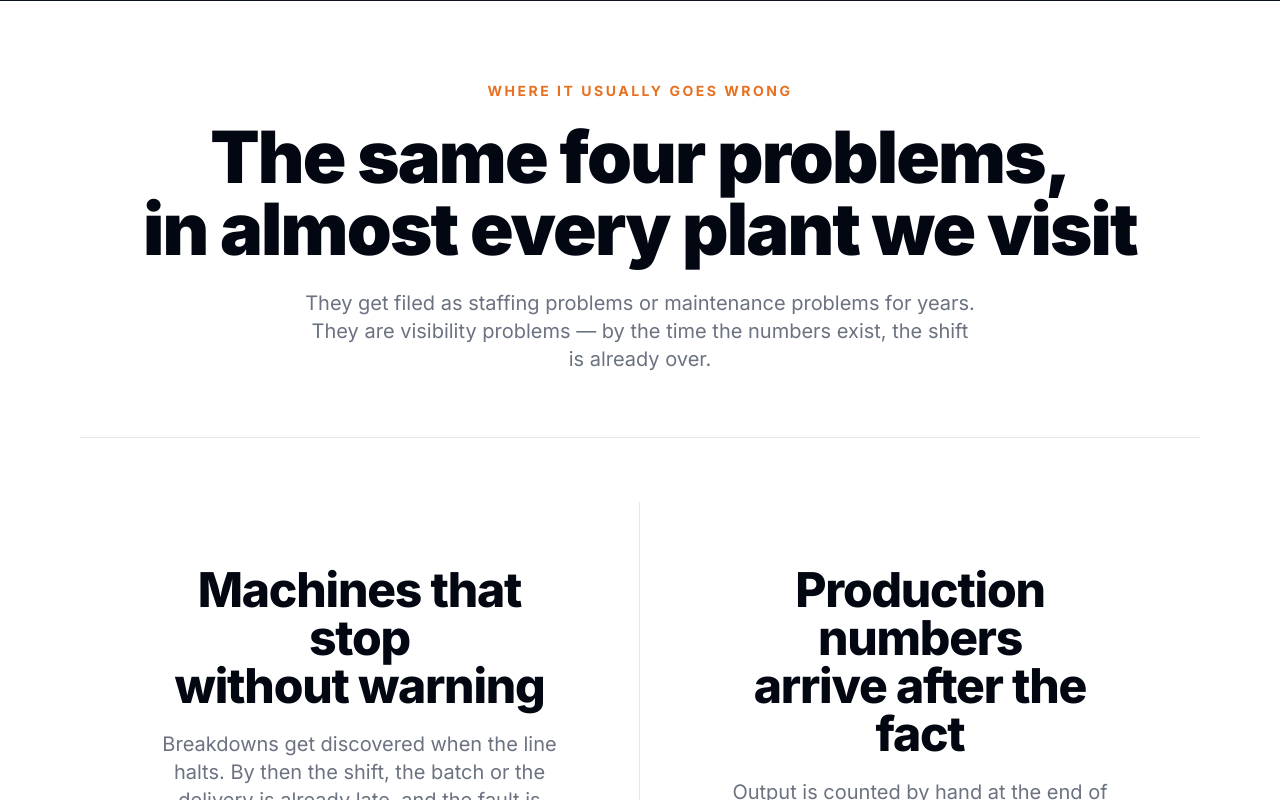
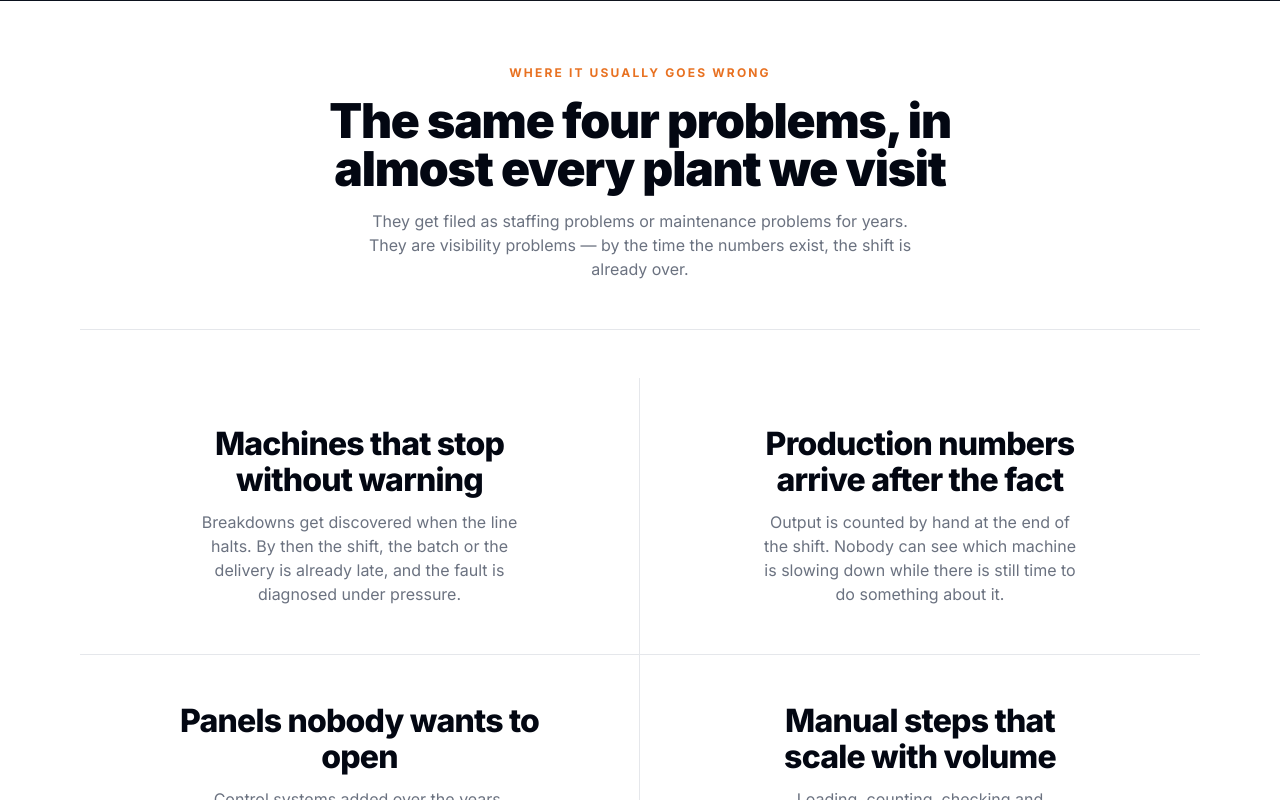
Before and after one commit to crabstertechnology/CT_new, a React (Vite) app: page / in a window 1280 px wide. Shown: the part 1680-2480 px from the top of the page. Built offline with nearby package versions, Linux system fonts and the light colour scheme.

Commit message:
fix: ProblemsSection — reduced font sizes, overflow-hidden, fits viewport without horizontal scroll

```diff
--- a/src/components/ProblemsSection.jsx
+++ b/src/components/ProblemsSection.jsx
@@ -31,44 +31,43 @@ export default function ProblemsSection() {
   return (
     <section
       id="problems"
-      className="page-section min-h-screen flex flex-col justify-center bg-white border-b border-gray-100 relative w-full"
+      className="page-section min-h-screen flex flex-col justify-center bg-white border-b border-gray-100 relative w-full overflow-hidden"
     >
-      {/* Full-bleed vertical layout: header top, grid fills remaining space */}
-      <div className="flex flex-col flex-1 w-full h-full px-6 sm:px-10 lg:px-14 xl:px-20 py-16 lg:py-20">
+      <div className="flex flex-col w-full px-6 sm:px-10 lg:px-14 xl:px-20 py-14 lg:py-16">
 
         {/* Centered Header */}
-        <div className="text-center mb-14 lg:mb-16">
-          <div className="text-xs sm:text-sm font-bold uppercase tracking-[0.18em] text-[#E87121] mb-5">
+        <div className="text-center mb-10 lg:mb-12">
+          <div className="text-xs font-bold uppercase tracking-[0.18em] text-[#E87121] mb-4">
             WHERE IT USUALLY GOES WRONG
           </div>
 
-          <h2 className="text-4xl sm:text-5xl md:text-6xl lg:text-[4rem] xl:text-[4.5rem] font-black text-gray-950 tracking-tight leading-[1.1] mb-6 max-w-5xl mx-auto">
-            The same four problems,<br className="hidden sm:inline" /> in almost every plant we visit
+          <h2 className="text-3xl sm:text-4xl lg:text-5xl font-black text-gray-950 tracking-tight leading-[1.12] mb-4 max-w-3xl mx-auto">
+            The same four problems, in almost every plant we visit
           </h2>
 
-          <p className="text-base sm:text-lg lg:text-xl text-gray-500 leading-relaxed max-w-2xl mx-auto font-normal">
+          <p className="text-sm sm:text-base text-gray-500 leading-relaxed max-w-xl mx-auto font-normal">
             They get filed as staffing problems or maintenance problems for years. They are visibility problems — by the time the numbers exist, the shift is already over.
           </p>
         </div>
 
-        {/* Full-width divider */}
-        <div className="w-full border-t border-gray-200 mb-14 lg:mb-16" />
+        {/* Thin divider */}
+        <div className="w-full border-t border-gray-200 mb-10 lg:mb-12" />
 
-        {/* 2×2 Problems Grid — large, edge-to-edge, no boxes */}
-        <div className="grid grid-cols-1 md:grid-cols-2 w-full flex-1">
+        {/* 2×2 Grid — fits window, no overflow */}
+        <div className="grid grid-cols-1 md:grid-cols-2 w-full">
           {problems.map((item, index) => {
-            const isLeft  = index % 2 === 0;
-            const isTop   = index < 2;
+            const isLeft = index % 2 === 0;
+            const isTop  = index < 2;
             return (
               <div
                 key={index}
                 className={[
-                  "flex flex-col items-center text-center px-8 sm:px-14 lg:px-20 py-12 lg:py-16",
-                  isLeft  ? "md:border-r md:border-gray-200" : "",
-                  isTop   ? "border-b border-gray-200"       : "",
+                  "flex flex-col items-center text-center px-6 sm:px-10 lg:px-16 py-10 lg:py-12",
+                  isLeft ? "md:border-r md:border-gray-200" : "",
+                  isTop  ? "border-b border-gray-200"       : "",
                 ].join(" ")}
               >
-                <h3 className="text-3xl sm:text-4xl lg:text-[2.6rem] xl:text-5xl font-extrabold text-gray-950 tracking-tight leading-[1.15] mb-5">
+                <h3 className="text-2xl sm:text-3xl lg:text-[2rem] font-extrabold text-gray-950 tracking-tight leading-[1.2] mb-3">
                   {item.titleLine1}
                   {item.titleLine2 && (
                     <>
@@ -78,7 +77,7 @@ export default function ProblemsSection() {
                   )}
                 </h3>
 
-                <p className="text-base sm:text-lg lg:text-xl text-gray-500 leading-relaxed font-normal max-w-md">
+                <p className="text-sm sm:text-base text-gray-500 leading-relaxed font-normal max-w-xs">
                   {item.description}
                 </p>
               </div>
--- a/src/index.css
+++ b/src/index.css
@@ -3,8 +3,10 @@
 @tailwind utilities;
 
 @layer base {
-  html {
+  html, body {
     scroll-behavior: smooth;
+    overflow-x: hidden;
+    max-width: 100vw;
   }
 
   /* Sharp corners everywhere per design requirement */
```
